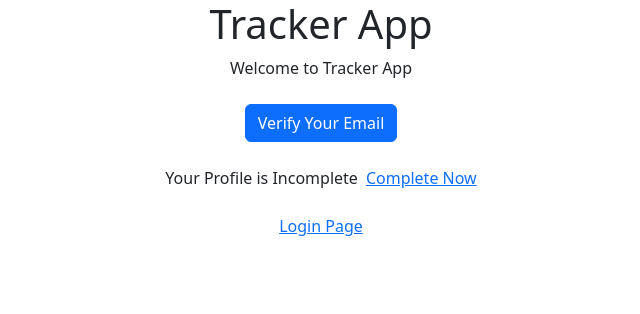
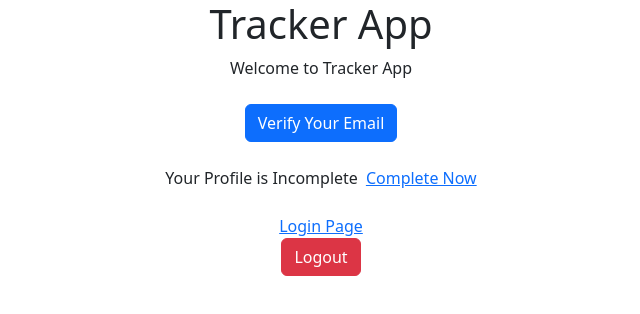
Before and after one commit to Sachinshekharpatel/trackerappreactbootstrap, a React (Create React App) app: page /welcomepage in a window 1280 px wide. Shown: the top 314 px of the page, without its empty margins (319-959 px from the left). Built offline with nearby package versions, Linux system fonts and the light colour scheme.

Commit message:
logout button added with functionality 7

```diff
--- a/src/welcomePage.js
+++ b/src/welcomePage.js
@@ -1,8 +1,9 @@
 import React from "react";
 import { Link } from "react-router-dom";
-
+import { useNavigate } from "react-router-dom";
 import axios from "axios";
 function WelcomePage() {
+    const navigate = useNavigate();
   const verifyEmail = () => {
     const token = localStorage.getItem("token");
 
@@ -34,6 +35,10 @@ function WelcomePage() {
       });
   };
 
+  const logoutUser = () => {
+    localStorage.removeItem("token");
+    navigate("/loginpage");
+  }
   return (
     <div className="container text-center d-flex flex-column align-items-center">
       <div>Welcome to Tracker App</div>
@@ -49,7 +54,11 @@ function WelcomePage() {
         </Link>
       </div>
       <Link to="/loginpage">Login Page</Link>
+      <button onClick={logoutUser} className="btn btn-danger">
+          Logout
+        </button>
     </div>
+
   );
 }
 
```
